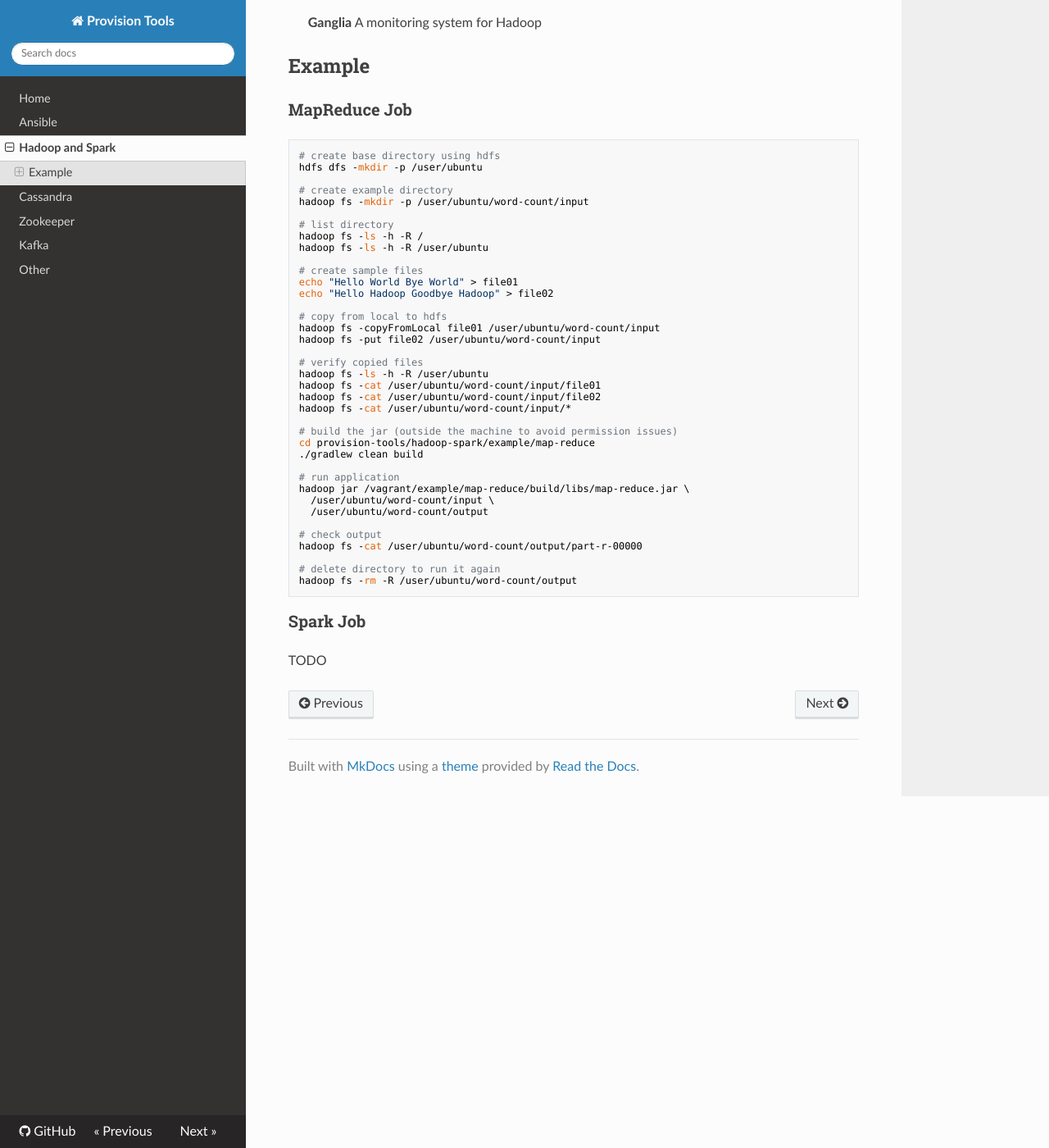
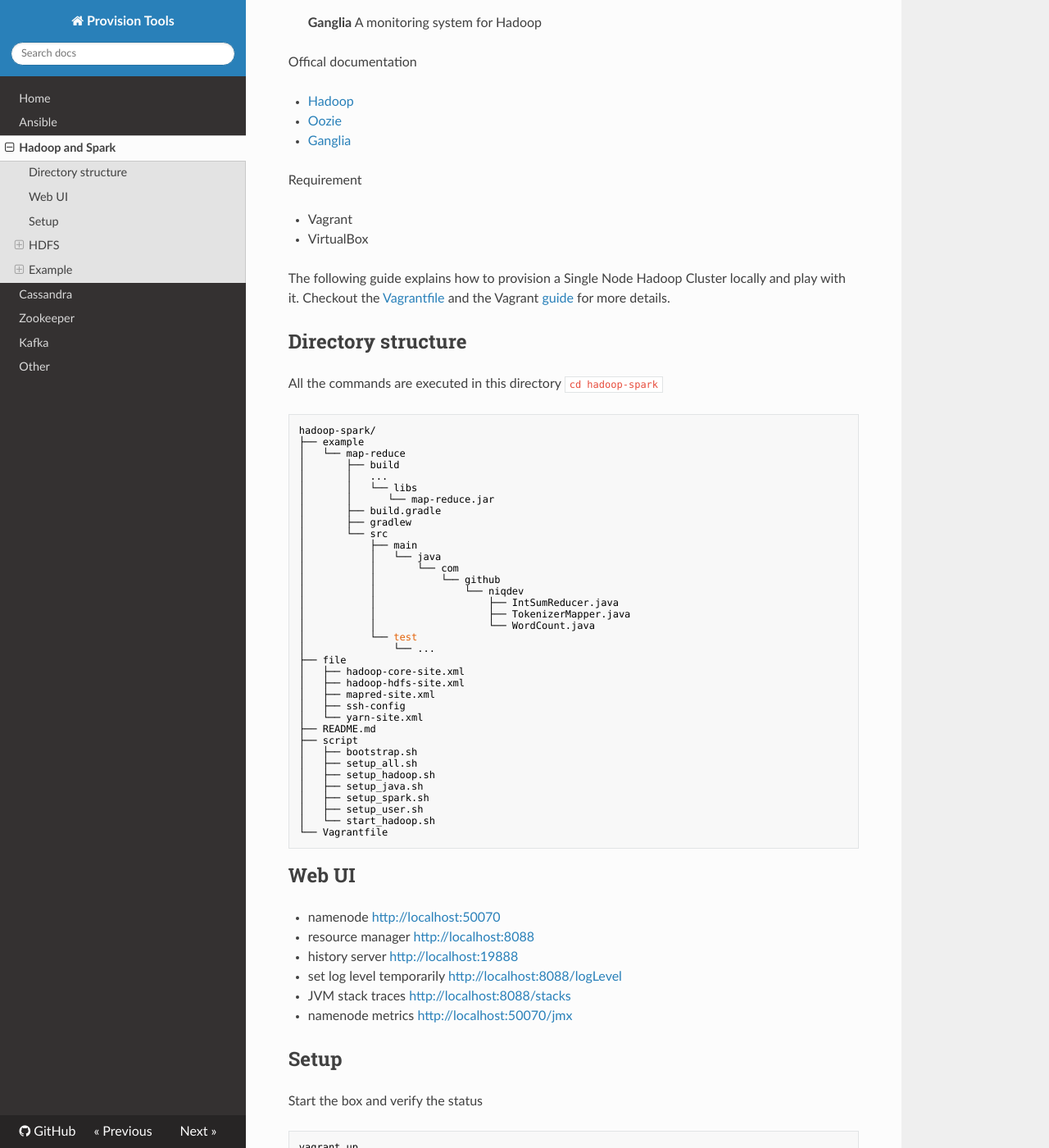
Before and after one commit to niqdev/devops, an MkDocs documentation site: the page built from docs/hadoop-spark.md, in a window 1280 px wide and 1400 px high, scrolled down 432 px. Shown: the whole window at 82% size. Built offline with MkDocs 1.6.1, drawn with Linux system fonts in a browser that asks for light colours; nearby versions of some CDN libraries; old or Windows-style settings are respelled for this version of MkDocs; some of the changed text lies outside the part shown.

Commit message:
doc: update hadoop

````diff
--- a/docs/hadoop-spark.md
+++ b/docs/hadoop-spark.md
@@ -14,9 +14,110 @@
 
 > **Ganglia** A monitoring system for Hadoop
 
+Offical documentation
+
+* [Hadoop](https://hadoop.apache.org)
+* [Oozie](https://oozie.apache.org)
+* [Ganglia](http://ganglia.info)
+
+Requirement
+
+* Vagrant
+* VirtualBox
+
+The following guide explains how to provision a Single Node Hadoop Cluster locally and play with it. Checkout the [Vagrantfile](https://github.com/niqdev/provision-tools/blob/master/hadoop-spark/Vagrantfile) and the Vagrant [guide](other/#vagrant) for more details.
+
+## Directory structure
+
+All the commands are executed in this directory `cd hadoop-spark`
+
+```bash
+hadoop-spark/
+├── example
+│   └── map-reduce
+│       ├── build
+│       │   ...
+│       │   └── libs
+│       │      └── map-reduce.jar
+│       ├── build.gradle
+│       ├── gradlew
+│       └── src
+│           ├── main
+│           │   └── java
+│           │       └── com
+│           │           └── github
+│           │               └── niqdev
+│           │                   ├── IntSumReducer.java
+│           │                   ├── TokenizerMapper.java
+│           │                   └── WordCount.java
+│           └── test
+│               └── ...
+├── file
+│   ├── hadoop-core-site.xml
+│   ├── hadoop-hdfs-site.xml
+│   ├── mapred-site.xml
+│   ├── ssh-config
+│   └── yarn-site.xml
+├── README.md
+├── script
+│   ├── bootstrap.sh
+│   ├── setup_all.sh
+│   ├── setup_hadoop.sh
+│   ├── setup_java.sh
+│   ├── setup_spark.sh
+│   ├── setup_user.sh
+│   └── start_hadoop.sh
+└── Vagrantfile
+```
+
+## Web UI
+
+* namenode [http://localhost:50070](http://localhost:50070)
+* resource manager [http://localhost:8088](http://localhost:8088)
+* history server [http://localhost:19888](http://localhost:19888)
+* set log level temporarily [http://localhost:8088/logLevel](http://localhost:8088/logLevel)
+* JVM stack traces [http://localhost:8088/stacks](http://localhost:8088/stacks)
+* namenode metrics [http://localhost:50070/jmx](http://localhost:50070/jmx)
+
+## Setup
+
+Start the box and verify the status
+```bash
+vagrant up
+vagrant status
+```
+*Note that the first time it could take a while*
+
+Access the box
+```bash
+vagrant ssh
+```
+
+Useful paths
+```bash
+# logs
+/usr/local/hadoop/logs
+# data
+/var/hadoop
+# config
+/usr/local/hadoop/etc/hadoop
+```
+
+## HDFS
+
+### Admin
+
+```bash
+# filesystem statistics
+hdfs dfsadmin -report
+
+# filesystem check
+hdfs fsck /
+```
+
 ## Example
 
-### MapReduce Job
+### MapReduce WordCount Job
 
 ```bash
 # create base directory using hdfs
@@ -59,6 +160,31 @@ hadoop fs -cat /user/ubuntu/word-count/output/part-r-00000
 hadoop fs -rm -R /user/ubuntu/word-count/output
 ```
 
+### Benchmarking MapReduce with TeraSort
+
+```bash
+# generate random data
+hadoop jar \
+  $HADOOP_HOME/share/hadoop/mapreduce/hadoop-mapreduce-examples-*.jar \
+  teragen 1000 random-data
+
+# run terasort benchmark
+hadoop jar \
+  $HADOOP_HOME/share/hadoop/mapreduce/hadoop-mapreduce-examples-*.jar \
+  terasort random-data sorted-data
+
+# validate data
+hadoop jar \
+  $HADOOP_HOME/share/hadoop/mapreduce/hadoop-mapreduce-examples-*.jar \
+  teravalidate sorted-data report
+
+# useful commands
+hadoop fs -ls -h -R .
+hadoop fs -rm -r random-data
+hadoop fs -cat random-data/part-m-00000
+hadoop fs -cat sorted-data/part-r-00000
+```
+
 ### Spark Job
 
 TODO
````
Also changed, not shown: docs/ansible.md (+2 -5 lines), hadoop-spark/README.md (deleted, +0 -116 lines), 1 other file.
